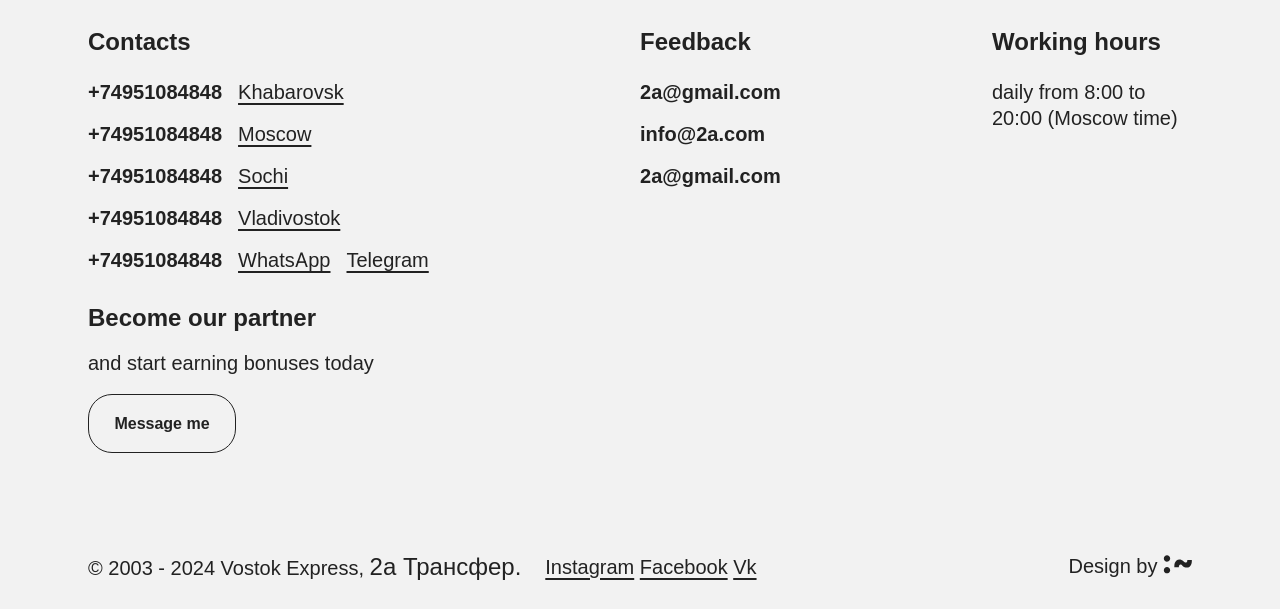
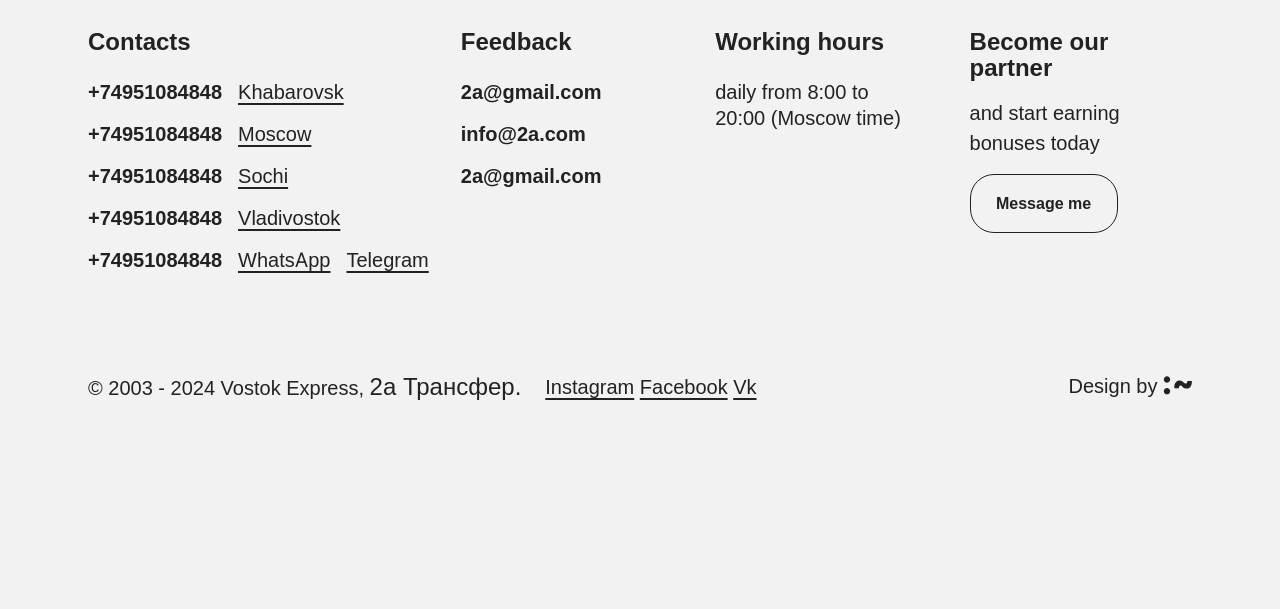
Before and after one commit to N01im1T/Vostok-express, a website: page moscow/public/en/index.html in a window 1280 px wide. Shown: the part 6936-7545 px from the top of the page. After the commit the page ends 7365 px from the top, so only its background shows below. Drawn offline with Linux system fonts and the light colour scheme.

Commit message:
fix: footer top wrapper dinamic gap

```diff
--- a/moscow/src/assets/styles/components/footer.css
+++ b/moscow/src/assets/styles/components/footer.css
@@ -29,11 +29,28 @@
 }
 
 .footer-top-wrapper {
+    position: relative;
     display: flex;
     flex-direction: row;
     flex-wrap: nowrap;
     justify-content: space-between;
-    gap: 3.5rem;
+
+    width: 100%;
+}
+
+.footer-top-wrapper > section {
+    flex-grow: 1;
+    flex-basis: 0;
+
+    margin: 0 1rem;
+}
+
+.footer-top-wrapper > section:first-child {
+    margin-left: 0;
+}
+
+.footer-top-wrapper > section:last-child {
+    margin-right: 0;
 }
 
 .contacts h3,
```
